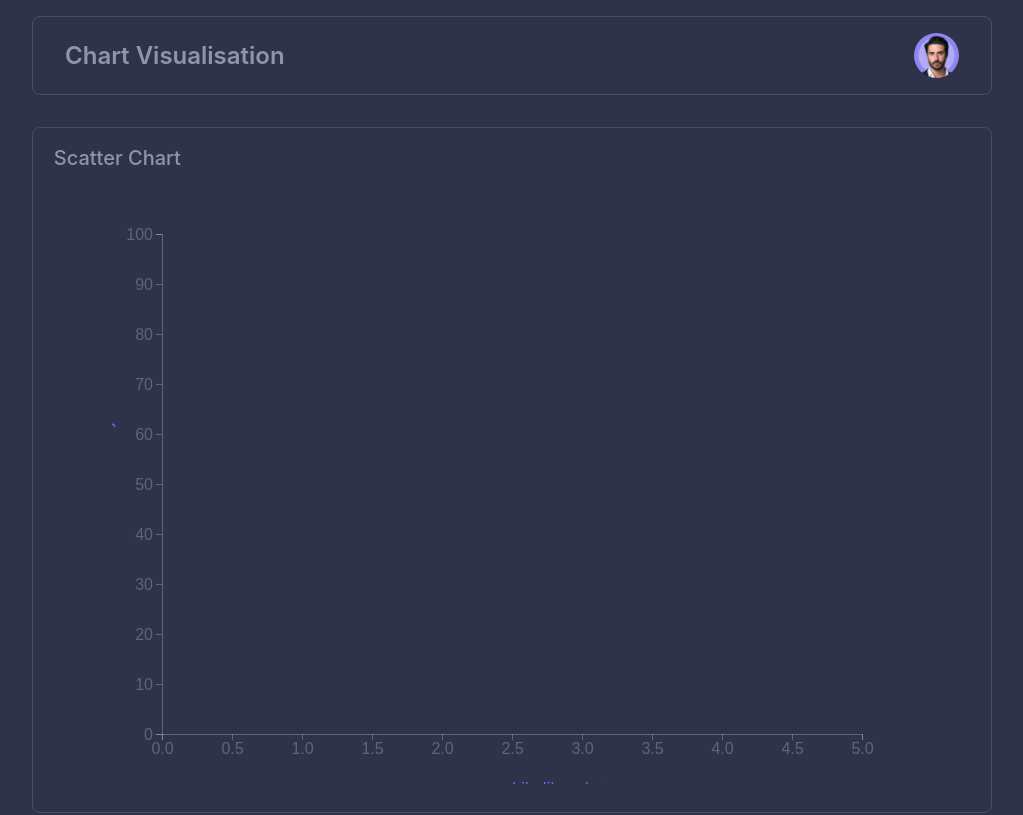
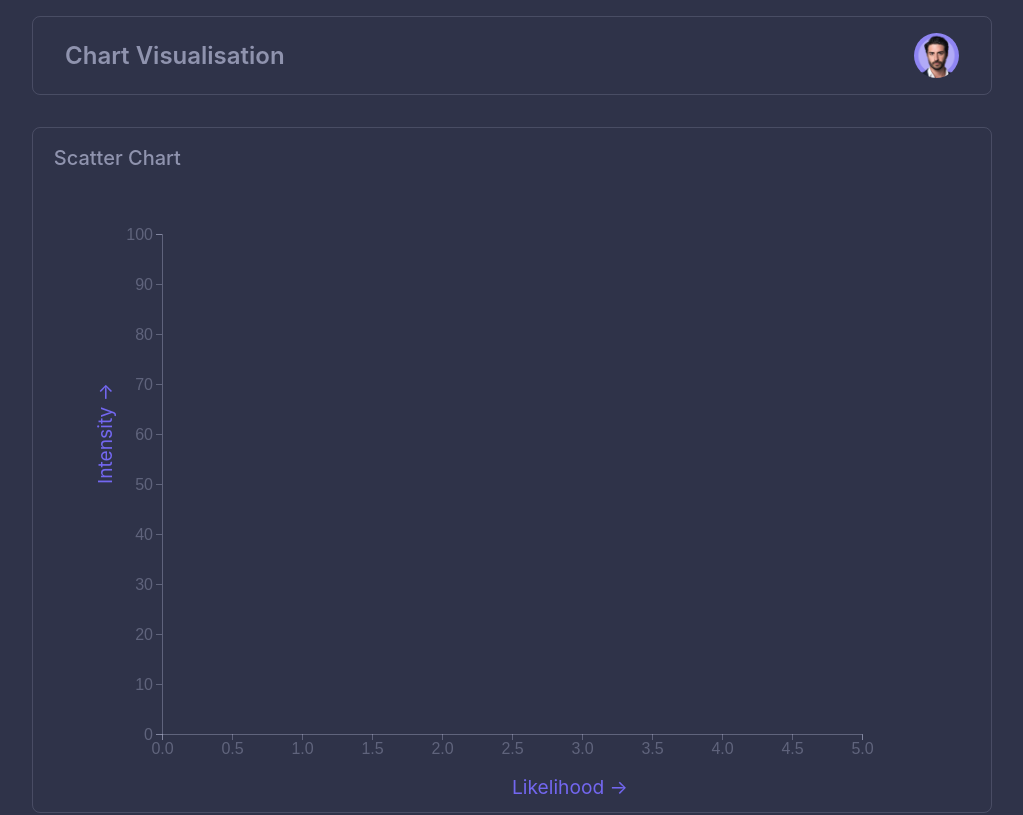
Before and after one commit to MiheerSharma22/visualization-using-d3, a React (Create React App) app in the folder frontend/: page / in a window 1280 px wide. Shown: the top 815 px of the page, without its empty margins (128-1151 px from the left). Built offline with nearby package versions, Linux system fonts and the light colour scheme; no server answers.

Commit message:
added labels to scatter chart

```diff
--- a/frontend/src/App.js
+++ b/frontend/src/App.js
@@ -1,5 +1,4 @@
 import { useEffect, useState } from "react";
-import "./App.css";
 import getData from "./service-calls/getData";
 import Navbar from "./components/Navbar";
 import ScatterPlot from "./components/ScatterPlot";
--- a/frontend/src/index.css
+++ b/frontend/src/index.css
@@ -16,3 +16,12 @@ body {
   font-size: 1rem;
   color: rgba(208, 212, 241, 0.3);
 }
+
+svg {
+  overflow: visible;
+}
+
+.label {
+  /* font-weight: 600; */
+  font-size: 1.2rem;
+}
```
